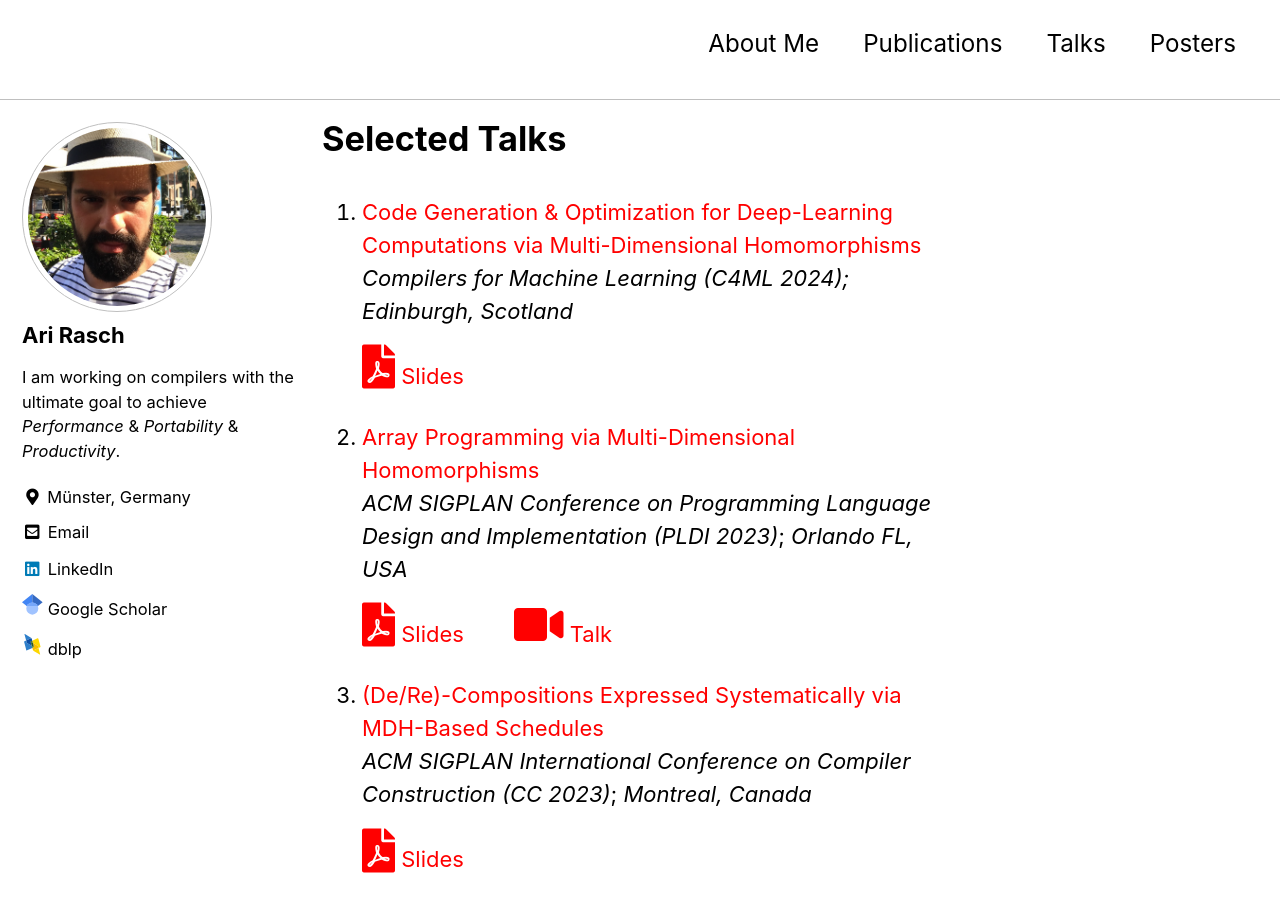
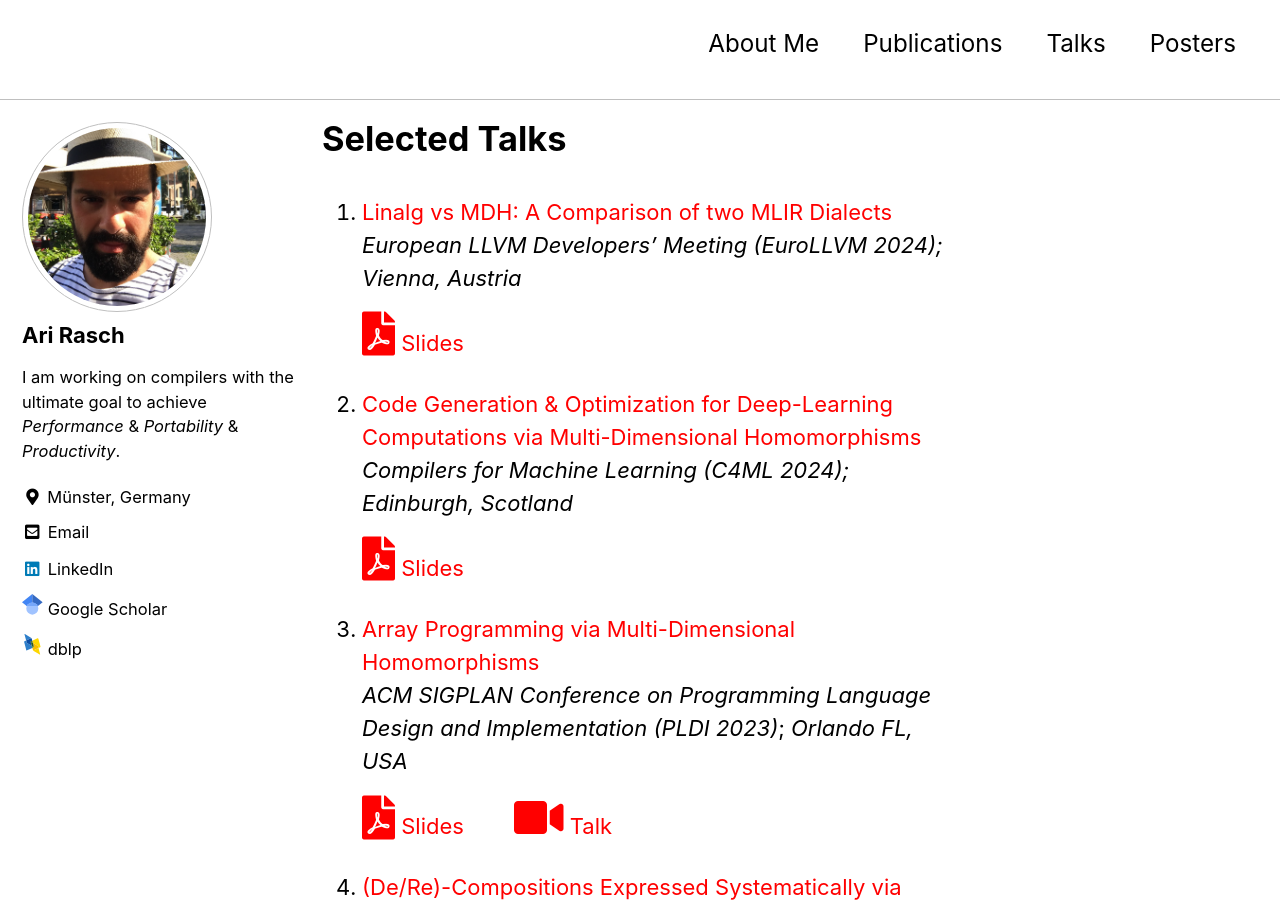
Before and after one commit to AriRasch/arirasch.github.io, a Jekyll site: the page built from talks.md, in a window 1280 px wide and 900 px high. Built offline with Jekyll 4.4.1, drawn with Linux system fonts in a browser that asks for light colours; cached includes are drawn as plain includes; our own code applies the rules of GitHub Pages for plain Markdown files.

Commit message:
Add EuroLLVM'24 talk (#10)

```diff
--- a/talks.md
+++ b/talks.md
@@ -5,78 +5,82 @@ author_profile: true
 
 # Selected Talks
 
-1.  [Code Generation & Optimization for Deep-Learning Computations via Multi-Dimensional Homomorphisms](https://www.c4ml.org) \\
+1.  [Linalg vs MDH: A Comparison of two MLIR Dialects](https://llvm.swoogo.com/2024eurollvm) \\
+    *European LLVM Developers' Meeting (EuroLLVM 2024); Vienna, Austria* \\
+    <a href="../assets/files/slides/eurollvm24/talk_eurollvm24.pdf"><i class="fas fa-file-pdf" style="color: red; font-size: 2em; padding-top: .4em"></i></a> [Slides](../assets/files/slides/eurollvm24/talk_eurollvm24.pdf)
+
+2.  [Code Generation & Optimization for Deep-Learning Computations via Multi-Dimensional Homomorphisms](https://www.c4ml.org) \\
     *Compilers for Machine Learning (C4ML 2024); Edinburgh, Scotland* \\
     <a href="../assets/files/slides/c4ml24/c4ml24_talk.pdf"><i class="fas fa-file-pdf" style="color: red; font-size: 2em; padding-top: .4em"></i></a> [Slides](../assets/files/slides/c4ml24/c4ml24_talk.pdf)
 
-2.  [Array Programming via Multi-Dimensional Homomorphisms](https://pldi23.sigplan.org/home/ARRAY-2023) \\
+3.  [Array Programming via Multi-Dimensional Homomorphisms](https://pldi23.sigplan.org/home/ARRAY-2023) \\
     *ACM SIGPLAN Conference on Programming Language Design and Implementation (PLDI 2023)*; *Orlando FL, USA*\\
     <a href="../assets/files/slides/pldi23/slides.pdf"><i class="fas fa-file-pdf" style="color: red; font-size: 2em; padding-top: .4em"></i></a> [Slides](../assets/files/slides/pldi23/slides.pdf)
     <a href="https://www.youtube.com/watch?v=FAwgO86b6oo"><i class="fas fa-video" style="color: red; font-size: 2em; padding-top: .4em; padding-left: 1em"></i></a> [Talk](https://www.youtube.com/watch?v=FAwgO86b6oo)
 
-3.  [(De/Re)-Compositions Expressed Systematically via MDH-Based Schedules](https://dl.acm.org/doi/abs/10.1145/3578360.3580269) \\
+4.  [(De/Re)-Compositions Expressed Systematically via MDH-Based Schedules](https://dl.acm.org/doi/abs/10.1145/3578360.3580269) \\
     *ACM SIGPLAN International Conference on Compiler Construction (CC 2023)*; *Montreal, Canada*\\
     <a href="../assets/files/slides/cc23/slides.pdf"><i class="fas fa-file-pdf" style="color: red; font-size: 2em; padding-top: .4em"></i></a> [Slides](../assets/files/slides/cc23/slides.pdf)
 
-4.  [Auto-Tuning Framework (ATF)](https://www.lorentzcenter.nl/generic-autotuning-technology-for-gpu-applications.html) \\
+5.  [Auto-Tuning Framework (ATF)](https://www.lorentzcenter.nl/generic-autotuning-technology-for-gpu-applications.html) \\
     *Generic Autotuning Technology for GPU Applications (Lorentz Center 2022)*; *Leiden, Netherlands*\\
     <a href="../assets/files/slides/lorentz22/slides.pdf"><i class="fas fa-file-pdf" style="color: red; font-size: 2em; padding-top: .4em"></i></a> [Slides](../assets/files/slides/lorentz22/slides.pdf)
 
-5.  [Efficient Auto-Tuning of Parallel Programs with Interdependent Tuning Parameters via Auto-Tuning Framework (ATF)](https://dl.acm.org/doi/abs/10.1145/3427093) \\
+6.  [Efficient Auto-Tuning of Parallel Programs with Interdependent Tuning Parameters via Auto-Tuning Framework (ATF)](https://dl.acm.org/doi/abs/10.1145/3427093) \\
     *International Conference on High-Performance Embedded Architectures and Compilers (HiPEAC 2021)*; *online event*\\
     <a href="../assets/files/slides/hipeac21/slides.pdf"><i class="fas fa-file-pdf" style="color: red; font-size: 2em; padding-top: .4em"></i></a> [Slides](../assets/files/slides/hipeac21/slides.pdf)
     <a href="https://www.youtube.com/watch?v=PRUbf1R-lZ0"><i class="fas fa-video" style="color: red; font-size: 2em; padding-top: .4em; padding-left: 1em"></i></a> [Talk](https://www.youtube.com/watch?v=PRUbf1R-lZ0)
 
-6.  [Using MLIR for Multi-Dimensional Homomorphisms](https://groups.google.com/a/tensorflow.org/g/mlir/c/CxFj0UKBBRw) \\
+7.  [Using MLIR for Multi-Dimensional Homomorphisms](https://groups.google.com/a/tensorflow.org/g/mlir/c/CxFj0UKBBRw) \\
     *Google SIG MLIR Open Design Meeting 2020*; *online event*\\
     <a href="../assets/files/slides/google20/slides.pdf"><i class="fas fa-file-pdf" style="color: red; font-size: 2em; padding-top: .4em"></i></a> [Slides](../assets/files/slides/google20/slides.pdf)
     <a href="https://www.youtube.com/watch?v=RQR_9tHscMI"><i class="fas fa-video" style="color: red; font-size: 2em; padding-top: .4em; padding-left: 1em"></i></a> [Talk](https://www.youtube.com/watch?v=RQR_9tHscMI)
 
-7.  [md_stencil: High-Performance Stencil Computations on CPU and GPU via Multi-Dimensional Homomorphisms](https://pact20.cc.gatech.edu/acm-src/) \\
+8.  [md_stencil: High-Performance Stencil Computations on CPU and GPU via Multi-Dimensional Homomorphisms](https://pact20.cc.gatech.edu/acm-src/) \\
     *International Conference on Parallel Architectures and Compilation Techniques (PACT 2020)*; *online event*\\
     <a href="../assets/files/slides/pact20/slides.pdf"><i class="fas fa-file-pdf" style="color: red; font-size: 2em; padding-top: .4em"></i></a> [Slides](../assets/files/slides/pact20/slides.pdf)
     <a href="https://www.youtube.com/watch?v=DGWjHudmkUc&t=4s"><i class="fas fa-video" style="color: red; font-size: 2em; padding-top: .4em; padding-left: 1em"></i></a> [Talk](https://www.youtube.com/watch?v=DGWjHudmkUc&t=4s)
 
-8.  [Multi-Dimensional Homomorphisms and Their Implementation in OpenCL](https://developer.nvidia.com/blog/author/vgrover/) \\
+1.  [Multi-Dimensional Homomorphisms and Their Implementation in OpenCL](https://developer.nvidia.com/blog/author/vgrover/) \\
     *NVIDIA Deep Learning Compiler Team 2020*; *online event*\\
     <a href="../assets/files/slides/nvidia20/slides.pdf"><i class="fas fa-file-pdf" style="color: red; font-size: 2em; padding-top: .4em"></i></a> [Slides](../assets/files/slides/nvidia20/slides.pdf)
 
-9.  [md_poly: A Performance-Portable Polyhedral Compiler Based on Multi-Dimensional Homomorphisms](https://cgo-conference.github.io/cgo2020/src/) \\
+10. [md_poly: A Performance-Portable Polyhedral Compiler Based on Multi-Dimensional Homomorphisms](https://cgo-conference.github.io/cgo2020/src/) \\
     *IEEE/ACM International Symposium on Code Generation and Optimization (CGO 2020)*; *San Diego CA, USA*\\
     <a href="../assets/files/slides/cgo20/slides.pdf"><i class="fas fa-file-pdf" style="color: red; font-size: 2em; padding-top: .4em"></i></a> [Slides](../assets/files/slides/cgo20/slides.pdf)
 
-10. [md_poly: A Performance-Portable Polyhedral Compiler Based on Multi-Dimensional Homomorphisms](https://impact-workshop.org/impact2020/) \\
+11. [md_poly: A Performance-Portable Polyhedral Compiler Based on Multi-Dimensional Homomorphisms](https://impact-workshop.org/impact2020/) \\
     *International Workshop on Polyhedral Compilation Techniques (IMPACT 2020)*; *Bologna, Italy*\\
     <a href="../assets/files/slides/impact20/slides.pdf"><i class="fas fa-file-pdf" style="color: red; font-size: 2em; padding-top: .4em"></i></a> [Slides](../assets/files/slides/impact20/slides.pdf)
 
-11. [Performance, Portability, and Productivity for Data-Parallel Applications on Multi- and Many-Core Architectures](https://sc19.supercomputing.org/presentation/index-id=drs106&sess=sess264.html) \\
+12. [Performance, Portability, and Productivity for Data-Parallel Applications on Multi- and Many-Core Architectures](https://sc19.supercomputing.org/presentation/index-id=drs106&sess=sess264.html) \\
     *The International Conference for High Performance Computing, Networking, Storage, and Analysis (SC 2019)*; *Denver CO, USA*\\
     <a href="../assets/files/slides/sc19/slides.pdf"><i class="fas fa-file-pdf" style="color: red; font-size: 2em; padding-top: .4em"></i></a> [Slides](../assets/files/slides/sc19/slides.pdf)
 
-12. [Performance, Portability, and Productivity for Data-Parallel Applications on Multi- and Many-Core Architectures](https://2019.splashcon.org/track/splash-2019-Doctoral-Symposium) \\
+13. [Performance, Portability, and Productivity for Data-Parallel Applications on Multi- and Many-Core Architectures](https://2019.splashcon.org/track/splash-2019-Doctoral-Symposium) \\
     *ACM SIGPLAN conference on Systems, Programming, Languages, and Applications: Software for Humanity (SPLASH 2019)*; *Athens, Greece*\\
     <a href="../assets/files/slides/splash19/slides.pdf"><i class="fas fa-file-pdf" style="color: red; font-size: 2em; padding-top: .4em"></i></a> [Slides](../assets/files/slides/splash19/slides.pdf)
 
-13. [Generating Portable High-Performance Code via Multi-Dimensional Homomorphisms](https://ieeexplore.ieee.org/abstract/document/8891668) \\
+14. [Generating Portable High-Performance Code via Multi-Dimensional Homomorphisms](https://ieeexplore.ieee.org/abstract/document/8891668) \\
     *International Conference on Parallel Architectures and Compilation Techniques (PACT 2019)*; *Seattle WA, USA*\\
     <a href="../assets/files/slides/pact19/slides.pdf"><i class="fas fa-file-pdf" style="color: red; font-size: 2em; padding-top: .4em"></i></a> [Slides](../assets/files/slides/pact19/slides.pdf)
 
-14. [OCAL: An Abstraction for Host- Code Programming with OpenCL and CUDA](https://ieeexplore.ieee.org/abstract/document/8644541?casa_token=XYcMMQCmA1sAAAAA:OxP9FJD_Gdlzz2Xu5OhB_wwgzva7VKYhFy-Y7CrM_1Zi2l8YSTvsj5Duk3Nri34gDjrndahvLhU) \\
+15. [OCAL: An Abstraction for Host- Code Programming with OpenCL and CUDA](https://ieeexplore.ieee.org/abstract/document/8644541?casa_token=XYcMMQCmA1sAAAAA:OxP9FJD_Gdlzz2Xu5OhB_wwgzva7VKYhFy-Y7CrM_1Zi2l8YSTvsj5Duk3Nri34gDjrndahvLhU) \\
     *IEEE International Conference on Parallel and Distributed Systems (ICPADS 2018)*; *Singapore*\\
     <a href="../assets/files/slides/icpads18/slides.pdf"><i class="fas fa-file-pdf" style="color: red; font-size: 2em; padding-top: .4em"></i></a> [Slides](../assets/files/slides/icpads18/slides.pdf)
 
-15. [High-Performance Probabilistic Record Linkage via Multi-Dimensional Homomorphisms](https://dl.acm.org/doi/abs/10.1145/3297280.3297330) \\
+16. [High-Performance Probabilistic Record Linkage via Multi-Dimensional Homomorphisms](https://dl.acm.org/doi/abs/10.1145/3297280.3297330) \\
     *ACM/SIGAPP Symposium On Applied Computing (SAC 2018)*; *Limassol, Cyprus*\\
     <a href="../assets/files/slides/sac18/slides.pdf"><i class="fas fa-file-pdf" style="color: red; font-size: 2em; padding-top: .4em"></i></a> [Slides](../assets/files/slides/sac18/slides.pdf)
 
-16. [ATF: A Generic Auto-Tuning Framework](https://hlpp2017.infor.uva.es) \\
+17. [ATF: A Generic Auto-Tuning Framework](https://hlpp2017.infor.uva.es) \\
     *International Symposium on High-Level Parallel Programming and Applications (HLPP 2017)*; *Valladolid, Spain*\\
     <a href="../assets/files/slides/hlpp17/slides.pdf"><i class="fas fa-file-pdf" style="color: red; font-size: 2em; padding-top: .4em"></i></a> [Slides](../assets/files/slides/hlpp17/slides.pdf)
 
-17. [ATF: A Generic Auto-Tuning Framework](https://ieeexplore.ieee.org/document/8291912) \\
+18. [ATF: A Generic Auto-Tuning Framework](https://ieeexplore.ieee.org/document/8291912) \\
     *IEEE International Conference on High Performance Computing and Communications (HPCC 2017)*; *Bangkok, Thailand*\\
     <a href="../assets/files/slides/hpcc17/slides.pdf"><i class="fas fa-file-pdf" style="color: red; font-size: 2em; padding-top: .4em"></i></a> [Slides](../assets/files/slides/hpcc17/slides.pdf)
 
-18. [Multi-Dimensional Homomorphisms and Their Implementation in OpenCL](https://hlpp2016.uni-muenster.de) \\
+19. [Multi-Dimensional Homomorphisms and Their Implementation in OpenCL](https://hlpp2016.uni-muenster.de) \\
     *International Symposium on High-Level Parallel Programming and Applications (HLPP 2016)*; *Muenster, Germany*\\
     <a href="../assets/files/slides/hlpp16/slides.pdf"><i class="fas fa-file-pdf" style="color: red; font-size: 2em; padding-top: .4em"></i></a> [Slides](../assets/files/slides/hlpp16/slides.pdf)
```
Also changed, not shown: 1 other file.
